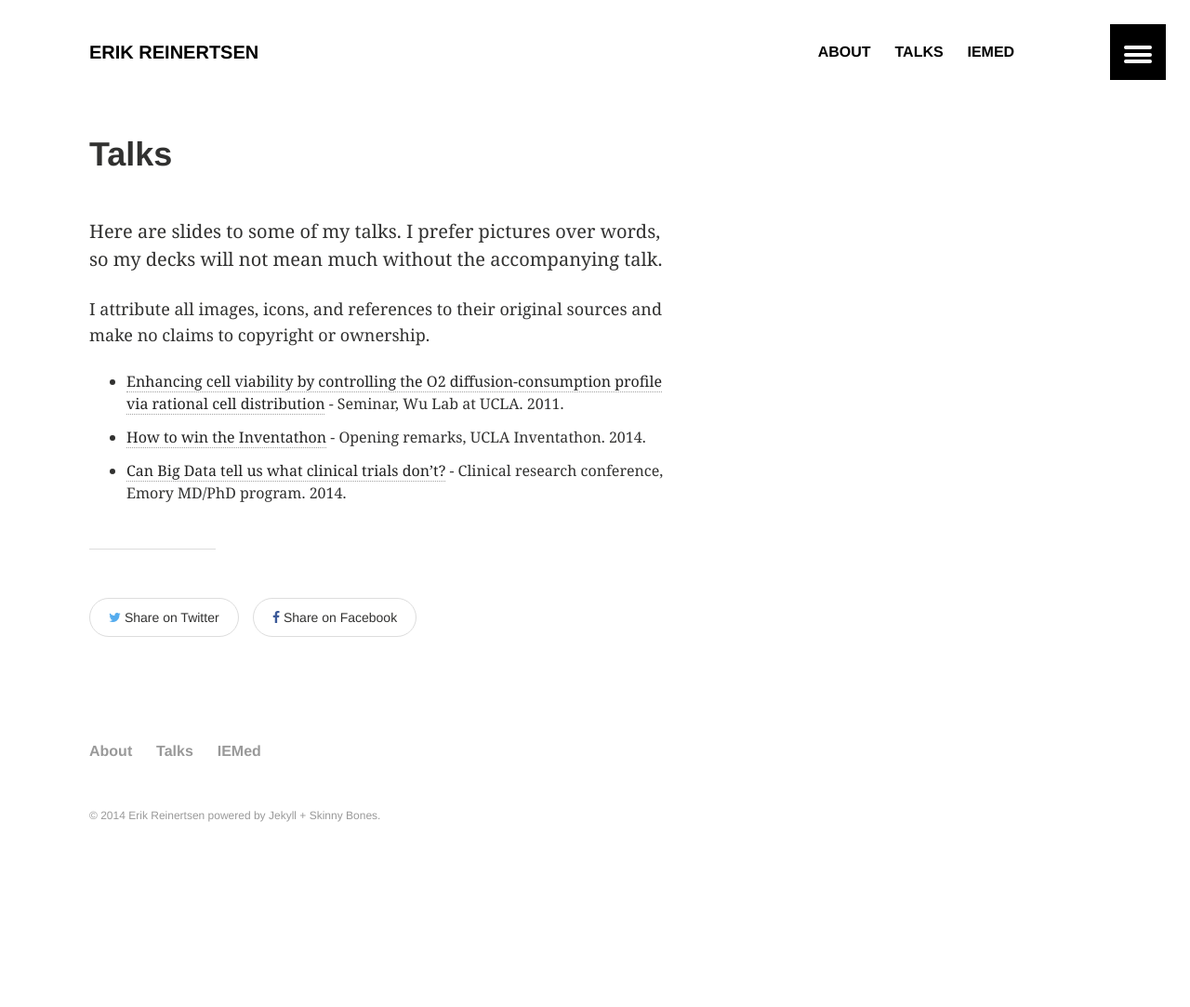
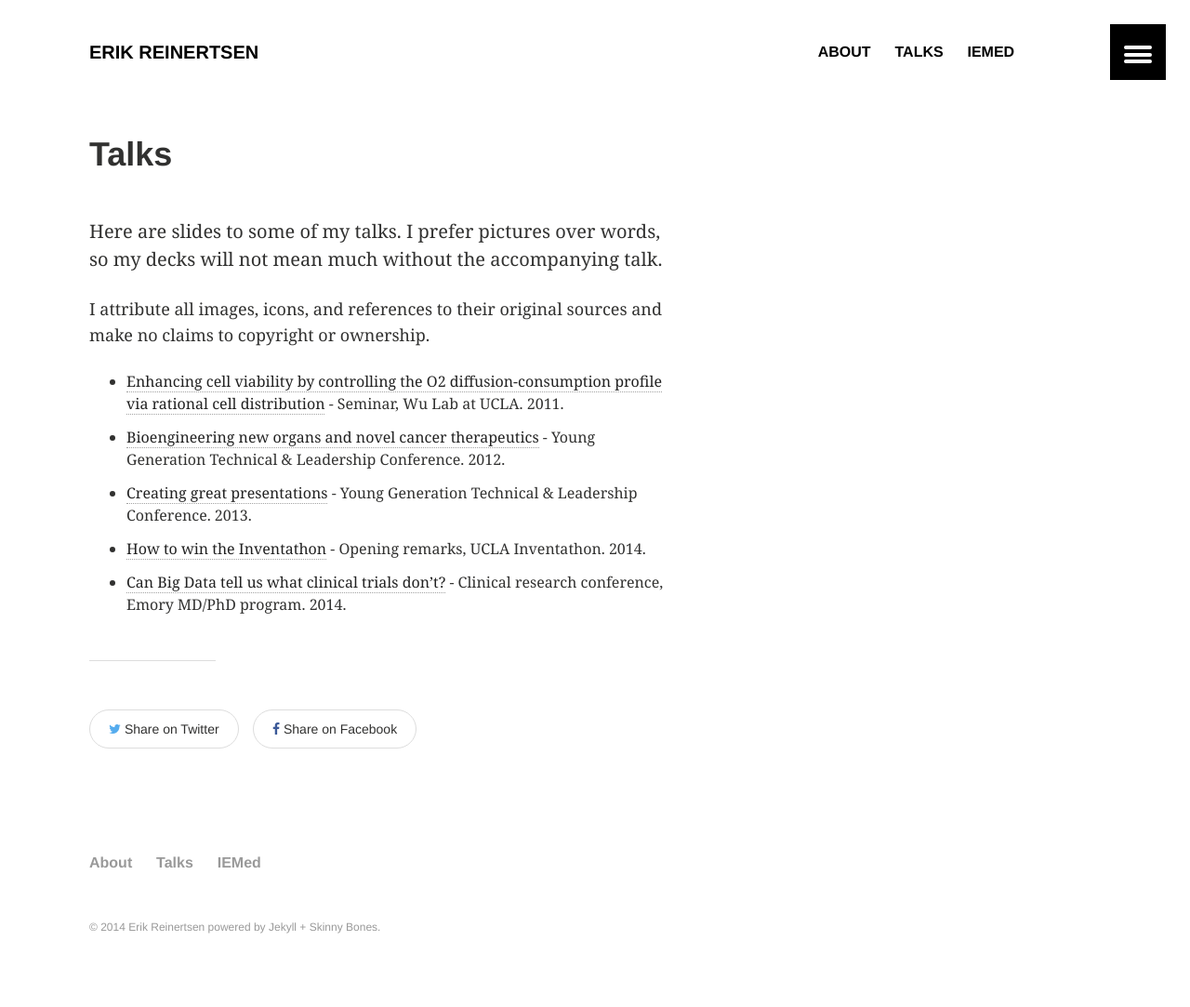
Before and after one commit to erikr/erikr.github.io, a Jekyll site: the page built from talks.md, in a window 1280 px wide. Shown: the whole page at 93% size. Built offline with Jekyll 4.4.1, drawn with Linux system fonts in a browser that asks for light colours; nearby versions of some CDN libraries; before the commit the page ends 963 px from its top, so only the background shows below that.

Commit message:
added two new slides

```diff
--- a/talks.md
+++ b/talks.md
@@ -9,5 +9,7 @@ Here are slides to some of my talks. I prefer pictures over words, so my decks w
 I attribute all images, icons, and references to their original sources and make no claims to copyright or ownership.
 
 + [Enhancing cell viability by controlling the O2 diffusion-consumption profile via rational cell distribution](/assets/110913_wulab.pdf) - Seminar, Wu Lab at UCLA. 2011.
++ [Bioengineering new organs and novel cancer therapeutics](/assets/120101_ygtlc.pdf) - Young Generation Technical & Leadership Conference. 2012.
++ [Creating great presentations](/assets/130101_creatinggreatpresentations.pdf) - Young Generation Technical & Leadership Conference. 2013.
 + [How to win the Inventathon](/assets/141017_inventathon.pdf) - Opening remarks, UCLA Inventathon. 2014.
 + [Can Big Data tell us what clinical trials don't?](/assets/141022_crc.pdf) - Clinical research conference, Emory MD/PhD program. 2014.
```
Also changed, not shown: 2 other files.
